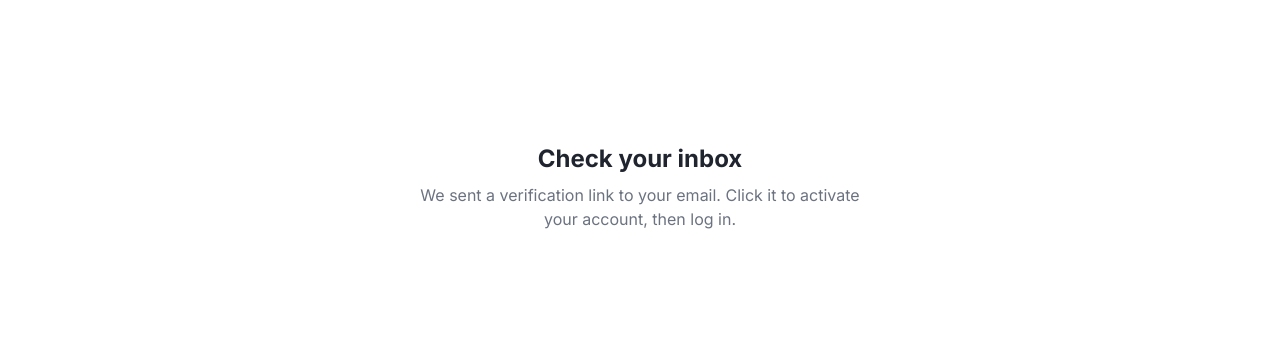
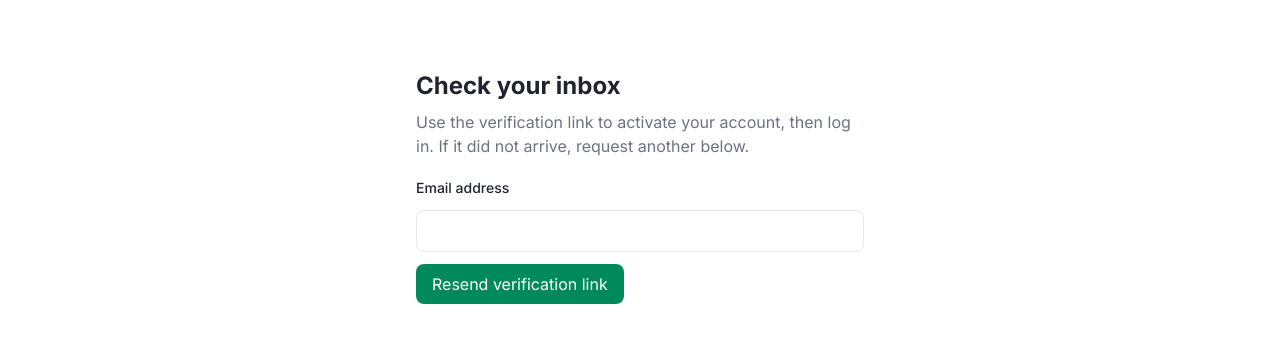
Before and after one commit to kunaldrafts25/codeforge, a Next.js app in the folder apps/web/: page /auth/check-inbox in a window 1280 px wide. Shown: the part 246-588 px from the top of the page. Built offline with nearby package versions, Linux system fonts and the light colour scheme; no server answers.

Commit message:
feat(web): add verification resend screens

```diff
--- a/apps/web/src/app/auth/check-inbox/page.tsx
+++ b/apps/web/src/app/auth/check-inbox/page.tsx
@@ -1,12 +1,59 @@
+'use client'
+
+import { useState, type FormEvent } from 'react'
+import { api } from '@/lib/api'
+
 export default function CheckInboxPage() {
+  const [email, setEmail] = useState('')
+  const [message, setMessage] = useState('')
+  const [busy, setBusy] = useState(false)
+  async function resend(event: FormEvent) {
+    event.preventDefault()
+    setBusy(true)
+    setMessage('')
+    try {
+      await api.post('/auth/verification/resend', { email })
+      setMessage('If this address needs verification, a new link has been sent.')
+    } catch {
+      setMessage('Could not request a new link. Please try again later.')
+    } finally {
+      setBusy(false)
+    }
+  }
   return (
-    <div className="min-h-[calc(100vh-4rem)] flex items-center justify-center px-4">
-      <div className="max-w-md text-center">
+    <main className="min-h-[calc(100vh-4rem)] flex items-center justify-center px-4">
+      <div className="w-full max-w-md">
         <h1 className="text-2xl font-bold mb-2">Check your inbox</h1>
-        <p className="text-muted-foreground">
-          We sent a verification link to your email. Click it to activate your account, then log in.
+        <p className="text-muted-foreground mb-5">
+          Use the verification link to activate your account, then log in. If it did not arrive,
+          request another below.
         </p>
+        <form onSubmit={event => void resend(event)} className="space-y-3">
+          <label htmlFor="resend-email" className="block text-sm font-medium">
+            Email address
+          </label>
+          <input
+            id="resend-email"
+            type="email"
+            required
+            value={email}
+            onChange={event => setEmail(event.target.value)}
+            className="w-full px-4 py-2 rounded-lg border border-input bg-background"
+          />
+          <button
+            disabled={busy}
+            type="submit"
+            className="px-4 py-2 rounded-lg bg-primary text-primary-foreground disabled:opacity-50"
+          >
+            {busy ? 'Sending…' : 'Resend verification link'}
+          </button>
+        </form>
+        {message && (
+          <p role="status" className="mt-4">
+            {message}
+          </p>
+        )}
       </div>
-    </div>
+    </main>
   )
 }
--- a/apps/web/src/app/auth/verify/page.tsx
+++ b/apps/web/src/app/auth/verify/page.tsx
@@ -42,6 +42,9 @@ function VerifyInner() {
         <>
           <h1 className="text-2xl font-bold mb-2">Verification failed</h1>
           <p className="text-muted-foreground">{message}</p>
+          <Link href="/auth/check-inbox" className="inline-block mt-4 text-primary hover:underline">
+            Request a new link
+          </Link>
         </>
       )}
     </div>
```
